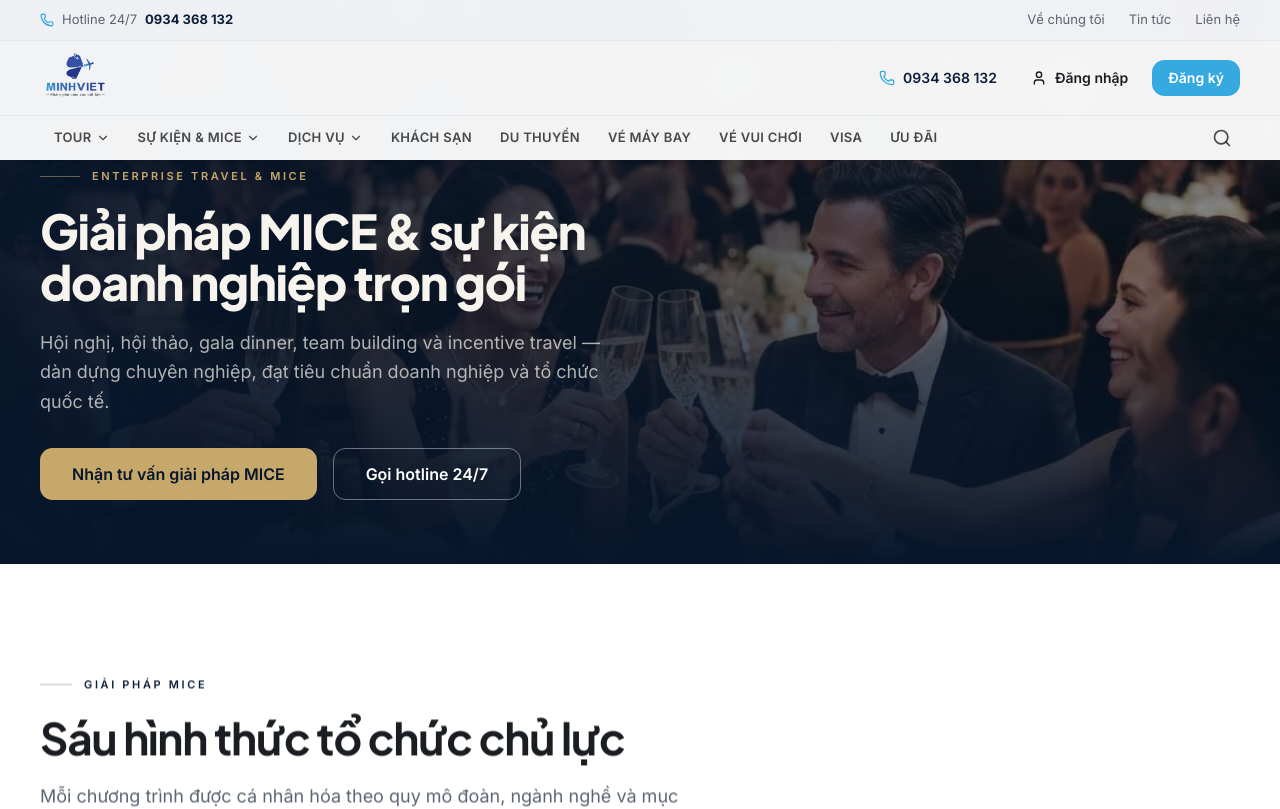
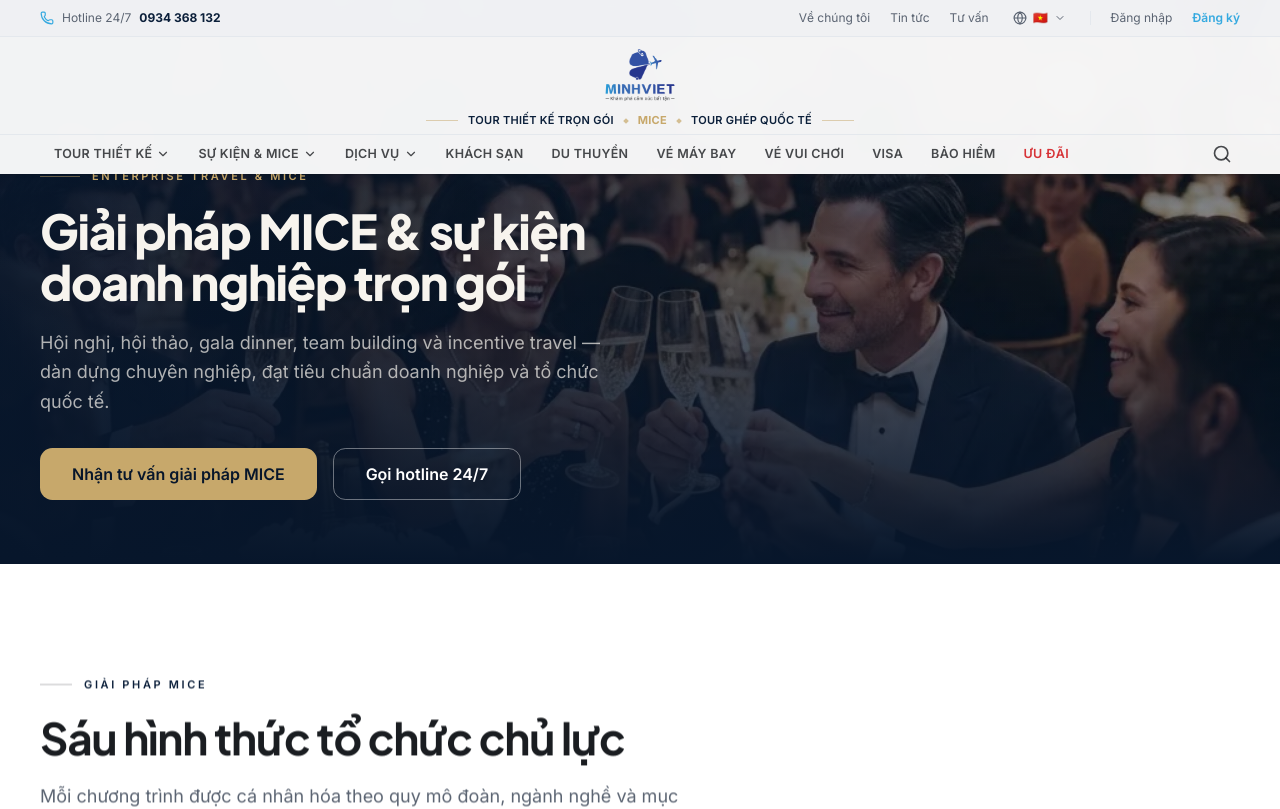
Before and after one commit to minhtungnguyen/minhviet-travel, a Next.js app: page /mice in a window 1280 px wide. Shown: the top 809 px of the page. Built offline with nearby package versions, Linux system fonts and the light colour scheme.

Commit message:
feat(header): redesign premium navigation and brand header

```diff
--- /dev/null
+++ b/components/site/language-switcher.tsx
@@ -0,0 +1,93 @@
+'use client'
+
+import { useEffect, useRef, useState } from 'react'
+import { Check, ChevronDown, Globe } from 'lucide-react'
+import { cn } from '@/lib/utils'
+
+const LANGUAGES = [
+  { code: 'vi', label: 'Việt Nam', flag: '🇻🇳' },
+  { code: 'en', label: 'English', flag: '🇬🇧' },
+  { code: 'zh', label: '中文', flag: '🇨🇳' },
+  { code: 'ja', label: '日本語', flag: '🇯🇵' },
+  { code: 'ko', label: '한국어', flag: '🇰🇷' },
+] as const
+
+type LanguageCode = (typeof LANGUAGES)[number]['code']
+
+/**
+ * UI-only for now: selecting a language updates local state but does not
+ * yet route or translate content. Kept as a flat, typed list with a
+ * single `active` code so wiring real i18n later only means swapping
+ * this component's internals (e.g. reading/writing a locale cookie or
+ * route segment) — call sites don't need to change.
+ */
+export function LanguageSwitcher({ className }: { className?: string }) {
+  const [open, setOpen] = useState(false)
+  const [active, setActive] = useState<LanguageCode>('vi')
+  const ref = useRef<HTMLDivElement>(null)
+
+  useEffect(() => {
+    if (!open) return
+    const onClickOutside = (e: MouseEvent) => {
+      if (ref.current && !ref.current.contains(e.target as Node)) setOpen(false)
+    }
+    const onEscape = (e: KeyboardEvent) => {
+      if (e.key === 'Escape') setOpen(false)
+    }
+    document.addEventListener('mousedown', onClickOutside)
+    document.addEventListener('keydown', onEscape)
+    return () => {
+      document.removeEventListener('mousedown', onClickOutside)
+      document.removeEventListener('keydown', onEscape)
+    }
+  }, [open])
+
+  const current = LANGUAGES.find((l) => l.code === active)!
+
+  return (
+    <div ref={ref} className={cn('relative', className)}>
+      <button
+        type="button"
+        onClick={() => setOpen((v) => !v)}
+        className="flex items-center gap-1.5 rounded-md px-1 py-1 transition-colors hover:text-accent"
+        aria-haspopup="listbox"
+        aria-expanded={open}
+        aria-label="Chọn ngôn ngữ"
+      >
+        <Globe className="size-3.5" />
+        <span aria-hidden>{current.flag}</span>
+        <ChevronDown className={cn('size-3 transition-transform duration-200', open && 'rotate-180')} />
+      </button>
+
+      {open && (
+        <ul
+          role="listbox"
+          aria-label="Ngôn ngữ"
+          className="absolute right-0 top-full z-20 mt-2 w-40 overflow-hidden rounded-lg border border-border bg-background py-1.5 shadow-2xl"
+        >
+          {LANGUAGES.map((lang) => (
+            <li key={lang.code}>
+              <button
+                type="button"
+                role="option"
+                aria-selected={lang.code === active}
+                onClick={() => {
+                  setActive(lang.code)
+                  setOpen(false)
+                }}
+                className={cn(
+                  'flex w-full items-center gap-2.5 px-3 py-2 text-left text-sm transition-colors hover:bg-secondary hover:text-accent',
+                  lang.code === active ? 'font-semibold text-accent' : 'text-foreground',
+                )}
+              >
+                <span aria-hidden>{lang.flag}</span>
+                {lang.label}
+                {lang.code === active && <Check className="ml-auto size-3.5" />}
+              </button>
+            </li>
+          ))}
+        </ul>
+      )}
+    </div>
+  )
+}
--- a/components/site/site-header.tsx
+++ b/components/site/site-header.tsx
@@ -7,9 +7,10 @@ import { cn } from '@/lib/utils'
 import { megaMenu } from '@/lib/site-data'
 import { Logo } from '@/components/mv/logo'
 import { MVButton } from '@/components/mv/mv-button'
+import { LanguageSwitcher } from '@/components/site/language-switcher'
 
 const navItems = [
-  { label: 'Tour', href: '/tours', menu: 'Tours' },
+  { label: 'Tour Thiết Kế', href: '/tours', menu: 'Tours' },
   { label: 'Sự kiện & MICE', href: '/mice', menu: 'Doanh nghiệp & MICE' },
   { label: 'Dịch vụ', href: '/services', menu: 'Dịch vụ' },
   { label: 'Khách sạn', href: '/hotels' },
@@ -17,9 +18,18 @@ const navItems = [
   { label: 'Vé máy bay', href: '/flights' },
   { label: 'Vé vui chơi', href: '/tickets' },
   { label: 'Visa', href: '/visa' },
-  { label: 'Ưu đãi', href: '/deals' },
+  { label: 'Bảo hiểm', href: '/insurance' },
+  { label: 'Ưu đãi', href: '/deals', promo: true },
 ]
 
+/**
+ * 3-level header — Utility (contact/account/language) → Brand (centered
+ * logo + positioning line) → Main nav. Total height is deliberately kept
+ * at ~160px at the `lg` breakpoint (unchanged from the previous 1-level-
+ * shorter header) because `sections/hero-section.tsx` uses a hardcoded
+ * `lg:pt-40` to clear this fixed header and is out of scope to touch —
+ * see Sprint UI-01.1 changelog entry for the exact budget breakdown.
+ */
 export function SiteHeader() {
   const [scrolled, setScrolled] = useState(false)
   const [openMenu, setOpenMenu] = useState<string | null>(null)
@@ -42,26 +52,20 @@ export function SiteHeader() {
   return (
     <header
       className={cn(
-        'fixed inset-x-0 top-0 z-50 transition-all duration-300',
-        scrolled
-          ? 'bg-background/95 shadow-[0_10px_40px_-18px_rgba(20,40,80,0.35)] backdrop-blur-lg'
-          : 'bg-background/95 shadow-sm backdrop-blur-lg',
+        'fixed inset-x-0 top-0 z-50 bg-background/95 backdrop-blur-lg transition-shadow duration-300',
+        scrolled ? 'shadow-[0_10px_40px_-18px_rgba(20,40,80,0.35)]' : 'shadow-sm',
       )}
     >
-      {/* Utility bar */}
-      <div
-        className={cn(
-          'hidden overflow-hidden border-b border-border bg-secondary/60 transition-all duration-300 lg:block',
-          scrolled ? 'h-0 border-transparent opacity-0' : 'opacity-100',
-        )}
-      >
-        <div className="container-mv flex h-10 items-center justify-between text-[13px] text-muted-foreground">
+      {/* Level 1 — Utility bar. Always visible (not hidden on scroll) so
+          contact/account/language stay reachable at every scroll position. */}
+      <div className="hidden border-b border-border bg-secondary/60 lg:block">
+        <div className="container-mv flex h-9 items-center justify-between text-[12px] text-muted-foreground">
           <div className="flex items-center gap-2">
             <Phone className="size-3.5 text-accent" />
             <span>Hotline 24/7</span>
             <span className="font-bold text-primary">0934 368 132</span>
           </div>
-          <div className="flex items-center gap-6">
+          <div className="flex items-center gap-5">
             <Link href="/about" className="transition-colors hover:text-accent">
               Về chúng tôi
             </Link>
@@ -69,53 +73,46 @@ export function SiteHeader() {
               Tin tức
             </Link>
             <Link href="/contact" className="transition-colors hover:text-accent">
-              Liên hệ
+              Tư vấn
+            </Link>
+            <LanguageSwitcher />
+            <span className="h-3.5 w-px bg-border" />
+            <Link href="/login" className="transition-colors hover:text-accent">
+              Đăng nhập
+            </Link>
+            <Link href="/register" className="font-semibold text-accent transition-colors hover:text-royal">
+              Đăng ký
             </Link>
           </div>
         </div>
       </div>
 
-      {/* Main bar */}
-      <div className="container-mv flex h-16 items-center justify-between gap-4 lg:h-[74px]">
-        <Link href="/" aria-label="Minh Việt Travel — Trang chủ">
-          <Logo height={scrolled ? 42 : 50} className="transition-all" />
-        </Link>
-
-        <div className="flex items-center gap-2.5">
-          {/* Persistent contact — unlike the utility bar above, this never
-              disappears on scroll, so a way to reach a human stays visible
-              at every scroll position (Volume 02 Ch.2 Principle 4). */}
-          <a
-            href="tel:0934368132"
-            className="hidden items-center gap-2 rounded-lg px-2 py-1.5 text-sm font-semibold text-primary transition-colors hover:bg-secondary hover:text-accent md:flex"
-          >
-            <Phone className="size-4 text-accent" />
-            0934 368 132
-          </a>
-          <div className="hidden items-center gap-2 lg:flex">
-            <MVButton href="/login" variant="ghost" size="sm">
-              <User className="size-4" />
-              Đăng nhập
-            </MVButton>
-            <MVButton href="/register" variant="accent" size="sm">
-              Đăng ký
-            </MVButton>
+      {/* Level 2 — Brand: centered logo + positioning statement, no hotline. */}
+      <div className="border-b border-border">
+        <div className="container-mv flex flex-col items-center gap-1 py-1.5 lg:py-2">
+          <Link href="/" aria-label="Minh Việt Travel — Trang chủ">
+            <Logo height={scrolled ? 48 : 60} className="transition-all duration-300" />
+          </Link>
+          <div className="flex flex-wrap items-center justify-center gap-x-2.5 gap-y-0.5 px-4 text-center leading-none">
+            <span className="hidden h-px w-8 bg-gold/50 sm:block" aria-hidden />
+            <span className="text-[10.5px] font-semibold uppercase tracking-wide text-primary sm:text-[11px]">
+              Tour Thiết Kế Trọn Gói
+            </span>
+            <span className="size-1 shrink-0 rotate-45 bg-gold/70" aria-hidden />
+            <span className="text-[10.5px] font-bold uppercase tracking-wide text-gold sm:text-[11px]">
+              MICE
+            </span>
+            <span className="size-1 shrink-0 rotate-45 bg-gold/70" aria-hidden />
+            <span className="text-[10.5px] font-semibold uppercase tracking-wide text-primary sm:text-[11px]">
+              Tour Ghép Quốc Tế
+            </span>
+            <span className="hidden h-px w-8 bg-gold/50 sm:block" aria-hidden />
           </div>
-          <button
-            className="grid size-10 place-items-center rounded-lg text-foreground lg:hidden"
-            onClick={() => setMobileOpen(true)}
-            aria-label="Mở menu"
-          >
-            <Menu className="size-6" />
-          </button>
         </div>
       </div>
 
-      {/* Nav row */}
-      <div
-        className="hidden border-t border-border lg:block"
-        onMouseLeave={() => setOpenMenu(null)}
-      >
+      {/* Level 3 — Main navigation */}
+      <div className="hidden lg:block" onMouseLeave={() => setOpenMenu(null)}>
         <div className="container-mv flex items-center justify-between">
           <nav className="flex items-center">
             {navItems.map((item) => (
@@ -127,10 +124,12 @@ export function SiteHeader() {
                 <Link
                   href={item.href}
                   className={cn(
-                    'flex items-center gap-1 px-3.5 py-3 text-[13px] font-semibold uppercase tracking-wide transition-colors',
-                    item.menu && item.menu === openMenu
-                      ? 'text-accent'
-                      : 'text-foreground/80 hover:text-accent',
+                    'flex items-center gap-1 px-3.5 py-2.5 text-[12.5px] font-semibold uppercase tracking-wide transition-colors',
+                    item.promo
+                      ? 'text-destructive hover:text-destructive/80'
+                      : item.menu && item.menu === openMenu
+                        ? 'text-accent'
+                        : 'text-foreground/80 hover:text-accent',
                   )}
                 >
                   {item.label}
@@ -182,6 +181,15 @@ export function SiteHeader() {
         )}
       </div>
 
+      {/* Mobile hamburger trigger — sits in the brand row on small screens */}
+      <button
+        className="absolute right-4 top-1/2 grid size-10 -translate-y-1/2 place-items-center rounded-lg text-foreground lg:hidden"
+        onClick={() => setMobileOpen(true)}
+        aria-label="Mở menu"
+      >
+        <Menu className="size-6" />
+      </button>
+
       {/* Mobile drawer — both layers are their own top-level `fixed` element
           (viewport-relative), not nested inside a shared `fixed` wrapper via
           `absolute` + `h-full`, so the panel's height can't collapse if an
@@ -208,15 +216,25 @@ export function SiteHeader() {
                 <Link
                   key={item.label}
                   href={item.href}
-                  className="block rounded-lg px-3 py-3 text-base font-medium text-foreground transition-colors hover:bg-secondary hover:text-accent"
+                  className={cn(
+                    'block rounded-lg px-3 py-3 text-base font-medium transition-colors hover:bg-secondary',
+                    item.promo ? 'text-destructive hover:text-destructive' : 'text-foreground hover:text-accent',
+                  )}
                   onClick={() => setMobileOpen(false)}
                 >
                   {item.label}
                 </Link>
               ))}
             </nav>
+            <div className="flex items-center justify-between border-t border-border px-5 py-3">
+              <span className="text-xs font-semibold uppercase tracking-wide text-muted-foreground">
+                Ngôn ngữ
+              </span>
+              <LanguageSwitcher />
+            </div>
             <div className="grid grid-cols-2 gap-3 border-t border-border p-5">
               <MVButton href="/login" variant="outline" size="md">
+                <User className="size-4" />
                 Đăng nhập
               </MVButton>
               <MVButton href="/register" variant="accent" size="md">
```
Also changed, not shown: 5 other files (tests, documents, lock files or other folders).
